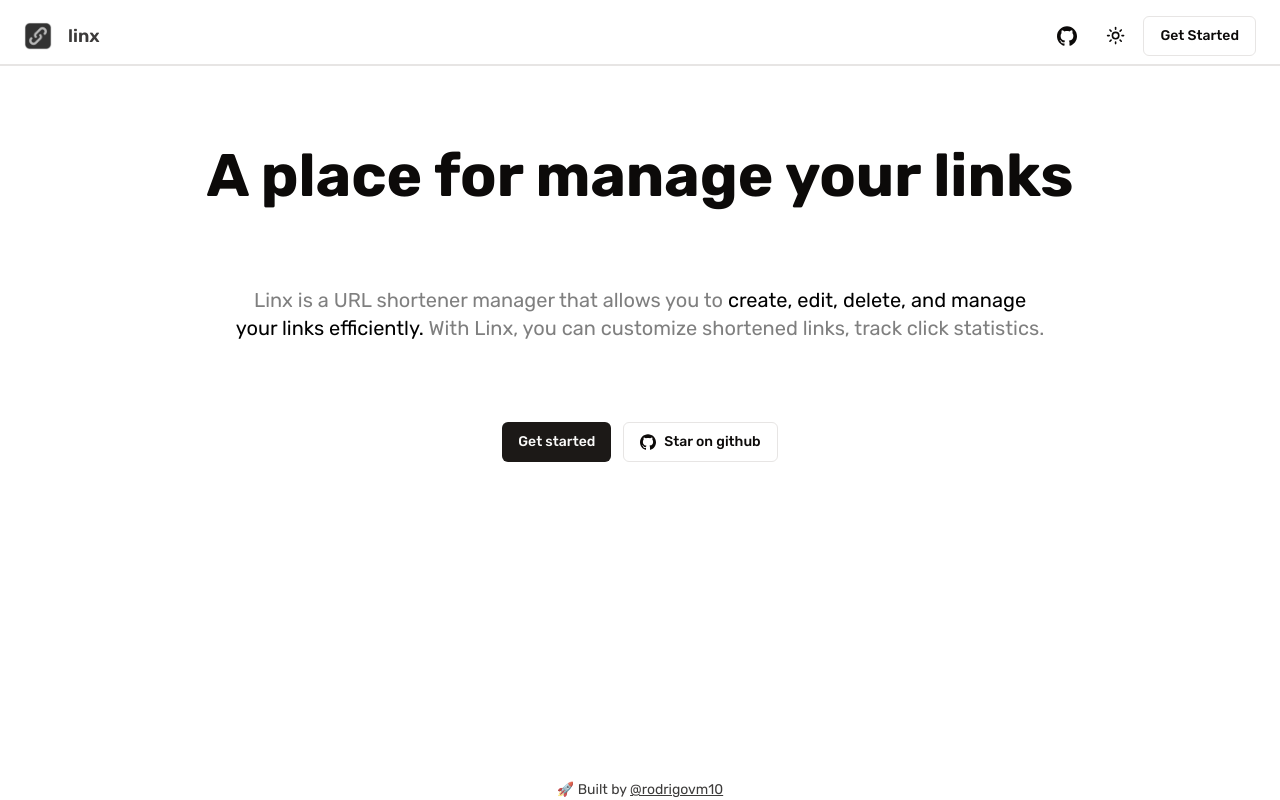
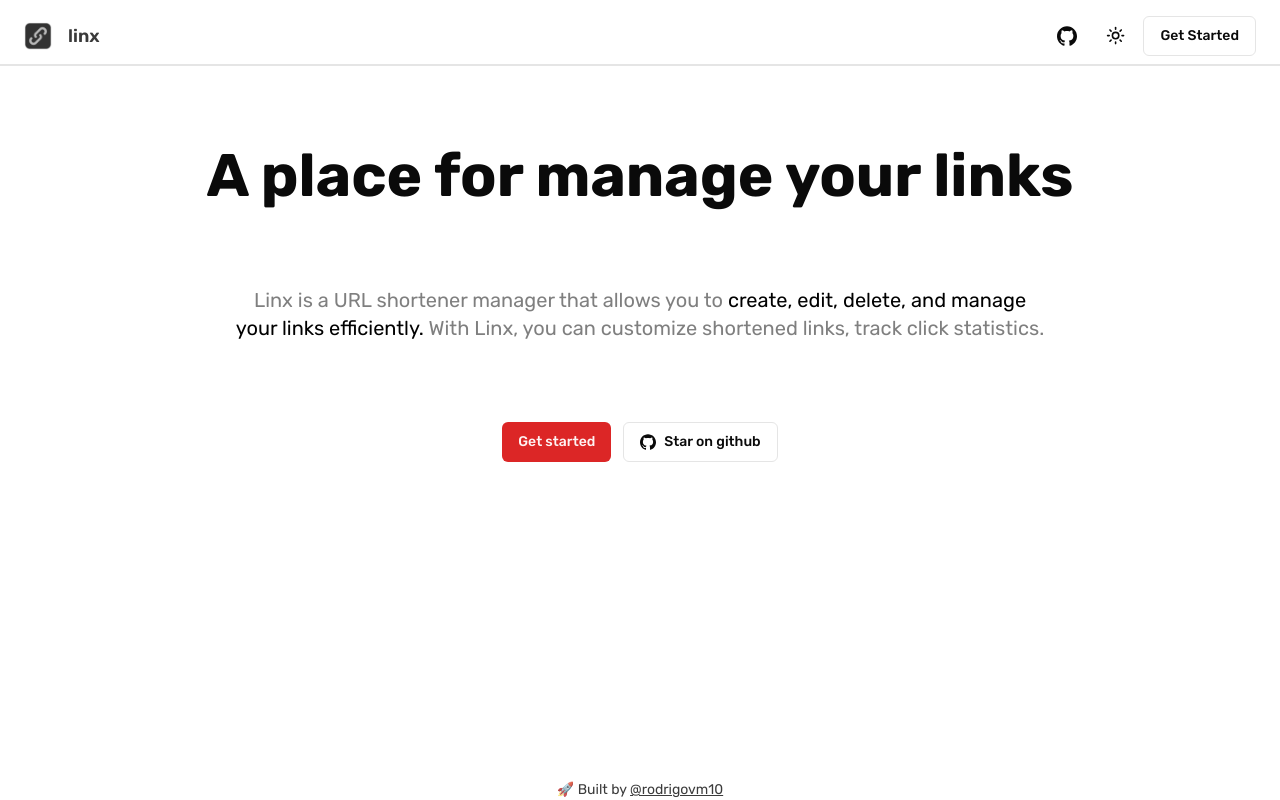
Before and after one commit to rodrigovm10/linx, a Next.js app: page / in a window 1280 px wide. Built offline with nearby package versions, Linux system fonts and the light colour scheme.

Commit message:
🛠️ UI problems

```diff
--- a/src/components/layout/header.tsx
+++ b/src/components/layout/header.tsx
@@ -25,12 +25,14 @@
           </Link>
         </section>
         <section className='flex items-center gap-x-2'>
+          <Link href='https://github.com/rodrigovm10/linx'>
             <Button
               variant='ghost'
               size='icon'
             >
               <GitHubIcon className='size-5' />
             </Button>
+          </Link>
           <ThemeToggle />
           <Started />
         </section>
--- a/src/styles/globals.css
+++ b/src/styles/globals.css
@@ -5,47 +5,47 @@
 @layer base {
   :root {
     --background: 0 0% 100%;
-    --foreground: 20 14.3% 4.1%;
+    --foreground: 0 0% 3.9%;
     --card: 0 0% 100%;
-    --card-foreground: 20 14.3% 4.1%;
+    --card-foreground: 0 0% 3.9%;
     --popover: 0 0% 100%;
-    --popover-foreground: 20 14.3% 4.1%;
-    --primary: 24 9.8% 10%;
-    --primary-foreground: 60 9.1% 97.8%;
-    --secondary: 60 4.8% 95.9%;
-    --secondary-foreground: 24 9.8% 10%;
-    --muted: 60 4.8% 95.9%;
-    --muted-foreground: 25 5.3% 44.7%;
-    --accent: 60 4.8% 95.9%;
-    --accent-foreground: 24 9.8% 10%;
+    --popover-foreground: 0 0% 3.9%;
+    --primary: 0 72.2% 50.6%;
+    --primary-foreground: 0 85.7% 97.3%;
+    --secondary: 0 0% 96.1%;
+    --secondary-foreground: 0 0% 9%;
+    --muted: 0 0% 96.1%;
+    --muted-foreground: 0 0% 45.1%;
+    --accent: 0 0% 96.1%;
+    --accent-foreground: 0 0% 9%;
     --destructive: 0 84.2% 60.2%;
-    --destructive-foreground: 60 9.1% 97.8%;
-    --border: 20 5.9% 90%;
-    --input: 20 5.9% 90%;
-    --ring: 20 14.3% 4.1%;
+    --destructive-foreground: 0 0% 98%;
+    --border: 0 0% 89.8%;
+    --input: 0 0% 89.8%;
+    --ring: 0 72.2% 50.6%;
     --radius: 0.5rem;
   }
 
   .dark {
-    --background: 20 14.3% 4.1%;
-    --foreground: 60 9.1% 97.8%;
-    --card: 20 14.3% 4.1%;
-    --card-foreground: 60 9.1% 97.8%;
-    --popover: 20 14.3% 4.1%;
-    --popover-foreground: 60 9.1% 97.8%;
-    --primary: 60 9.1% 97.8%;
-    --primary-foreground: 24 9.8% 10%;
-    --secondary: 12 6.5% 15.1%;
-    --secondary-foreground: 60 9.1% 97.8%;
-    --muted: 12 6.5% 15.1%;
-    --muted-foreground: 24 5.4% 63.9%;
-    --accent: 12 6.5% 15.1%;
-    --accent-foreground: 60 9.1% 97.8%;
+    --background: 0 0% 3.9%;
+    --foreground: 0 0% 98%;
+    --card: 0 0% 3.9%;
+    --card-foreground: 0 0% 98%;
+    --popover: 0 0% 3.9%;
+    --popover-foreground: 0 0% 98%;
+    --primary: 0 72.2% 50.6%;
+    --primary-foreground: 0 85.7% 97.3%;
+    --secondary: 0 0% 14.9%;
+    --secondary-foreground: 0 0% 98%;
+    --muted: 0 0% 14.9%;
+    --muted-foreground: 0 0% 63.9%;
+    --accent: 0 0% 14.9%;
+    --accent-foreground: 0 0% 98%;
     --destructive: 0 62.8% 30.6%;
-    --destructive-foreground: 60 9.1% 97.8%;
-    --border: 12 6.5% 15.1%;
-    --input: 12 6.5% 15.1%;
-    --ring: 24 5.7% 82.9%;
+    --destructive-foreground: 0 0% 98%;
+    --border: 0 0% 14.9%;
+    --input: 0 0% 14.9%;
+    --ring: 0 72.2% 50.6%;
   }
 }
 
```
Also changed, not shown: src/components/icons/github.tsx (+0 -5 lines). Lines whose indentation alone changed are shown as unchanged.
